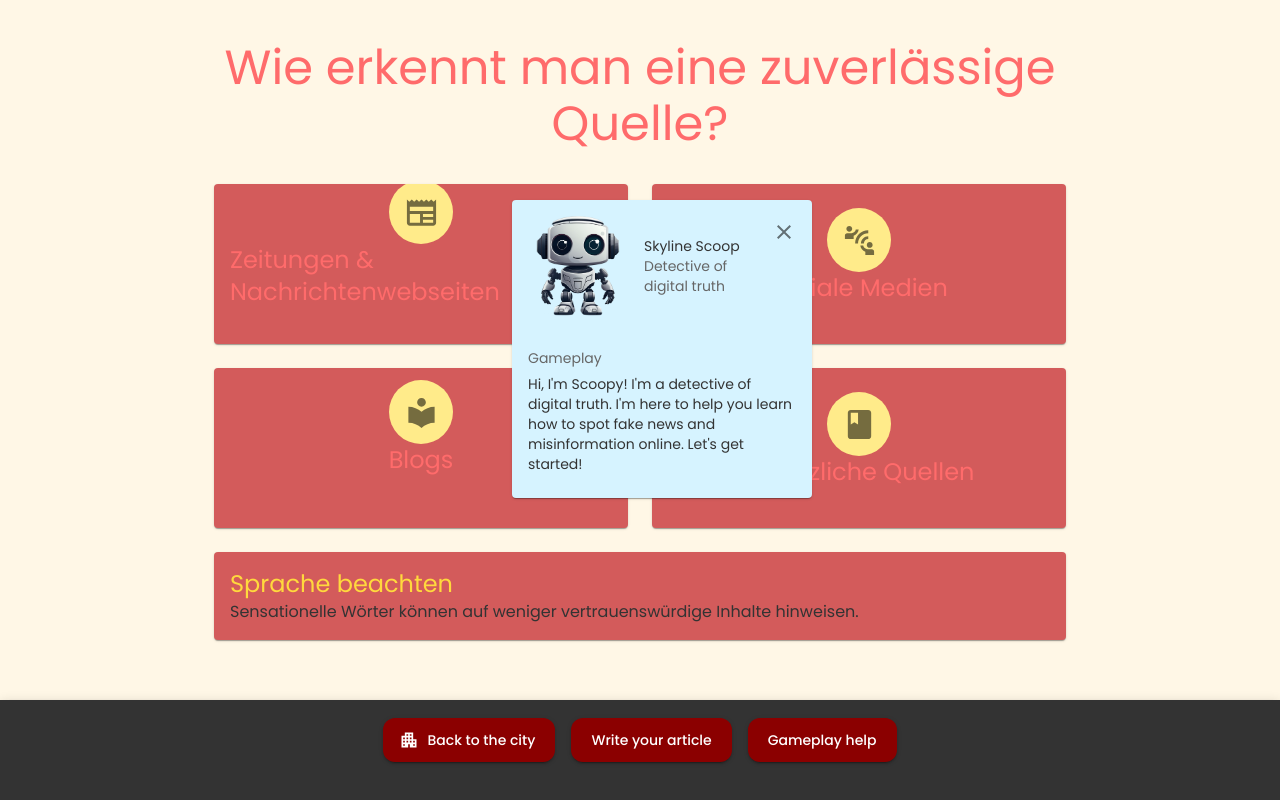
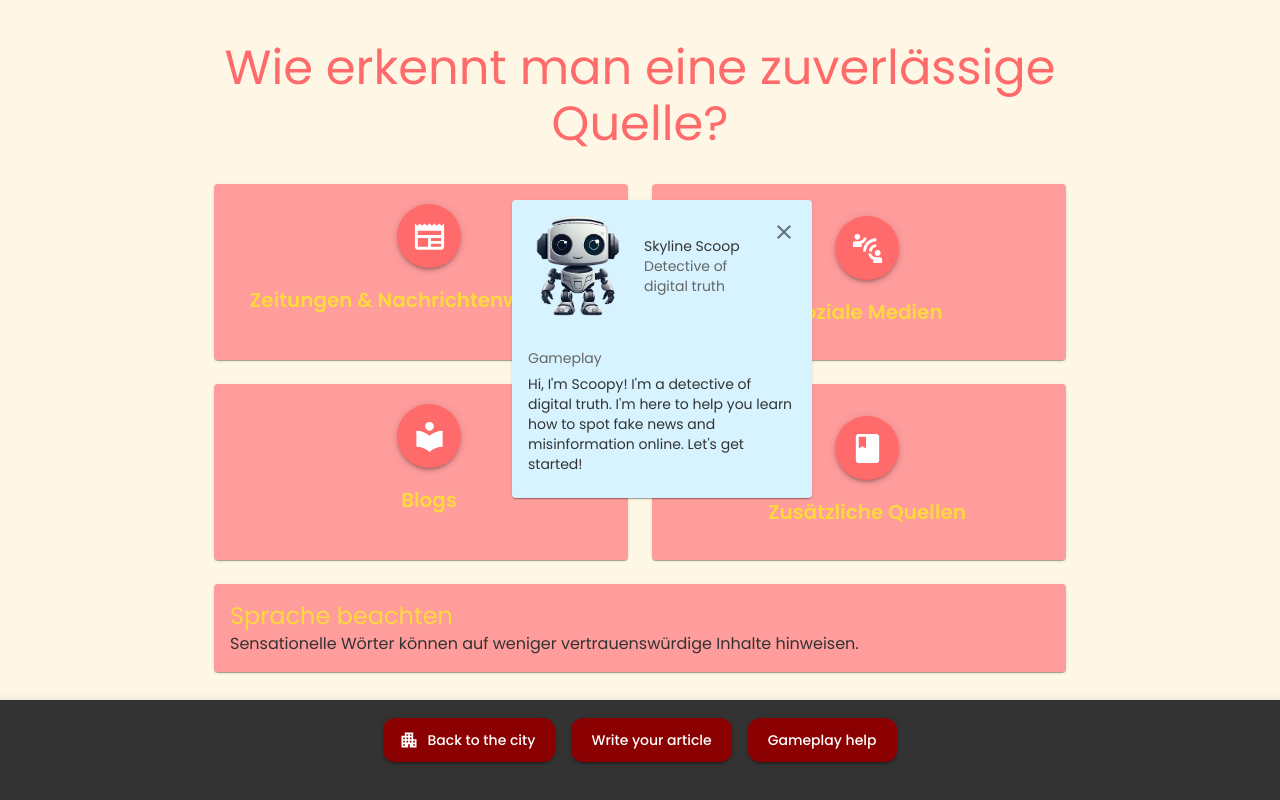
Before and after one commit to yasmineantille/herhack-2024, a React (Create React App) app in the folder srg-challenge/: page /herhack-2024/quote in a window 1280 px wide. Built offline with nearby package versions, Linux system fonts and the light colour scheme.

Commit message:
fixes styling flipped cards

```diff
--- a/srg-challenge/src/components/FlippableCard/FlippableCard.tsx
+++ b/srg-challenge/src/components/FlippableCard/FlippableCard.tsx
@@ -1,10 +1,10 @@
 import React, { useState } from 'react';
 import { Box, Typography } from '@mui/material';
-import {Newspaper, LocalLibrary} from '@mui/icons-material';
-import { StyledFlippableCard } from '../StyledComponents/StyledComponents';
-import './FlippableCard.css';
+import { Newspaper, LocalLibrary } from '@mui/icons-material';
 import ConnectWithoutContactIcon from '@mui/icons-material/ConnectWithoutContact';
 import BookIcon from '@mui/icons-material/Book';
+import {StyledFlippableCard} from "../StyledComponents/StyledComponents";
+import './FlippableCard.css';
 
 interface FlippableCardProps {
     icon: string;
@@ -16,13 +16,13 @@ const IconBox: React.FC<{ icon: string }> = ({ icon }) => {
     const renderIcon = () => {
         switch (icon) {
             case 'newspaper':
-                return <Newspaper color="action" fontSize="large" />;
+                return <Newspaper fontSize="large" />;
             case 'connect':
-                return <ConnectWithoutContactIcon color='action' fontSize='large' />;
+                return <ConnectWithoutContactIcon fontSize="large" />;
             case 'locallibrary':
-                return <LocalLibrary color="action" fontSize="large" />;
+                return <LocalLibrary fontSize="large" />;
             case 'book':
-                return <BookIcon color="action" fontSize="large"/>;
+                return <BookIcon fontSize="large" />;
             default:
                 return null;
         }
@@ -34,11 +34,16 @@ const IconBox: React.FC<{ icon: string }> = ({ icon }) => {
                 width: 64,
                 height: 64,
                 color: 'white',
-                backgroundColor: 'secondary.light',
+                backgroundColor: 'primary.main',
                 borderRadius: '50%',
                 display: 'flex',
                 justifyContent: 'center',
                 alignItems: 'center',
+                boxShadow: 3,
+                transition: 'transform 0.3s',
+                '&:hover': {
+                    transform: 'scale(1.1)',
+                },
             }}
         >
             {renderIcon()}
@@ -55,16 +60,16 @@ const FlippableCard: React.FC<FlippableCardProps> = ({ icon, title, flipsideText
 
     return (
         <StyledFlippableCard onClick={handleCardClick} className={`flippable-card ${isFlipped ? 'flipped' : ''}`}>
-            <Box className="card-content">
+            <Box className="card-content" sx={{ textAlign: 'center', p: 1 }}>
                 <Box className="card-front">
-                    <Box display="flex" justifyContent="center" >
+                    <Box display="flex" justifyContent="center">
                         <IconBox icon={icon} />
                     </Box>
-                    <Typography variant="h5" color="primary">
+                    <Typography variant="h6" color="secondary.main" fontWeight="bold" sx={{ mt: 2 }}>
                         {title}
                     </Typography>
                 </Box>
-                <Box className="card-back">
+                <Box className="card-back" >
                     <Box display="flex" justifyContent="center">
                         <IconBox icon={icon} />
                     </Box>
--- a/srg-challenge/src/components/StyledComponents/StyledComponents.ts
+++ b/srg-challenge/src/components/StyledComponents/StyledComponents.ts
@@ -15,7 +15,7 @@ export const StyledFlippableCard = styled(Card)(({ theme }) => ({
     flexDirection: 'column',
     justifyContent: 'space-between',
     height: '100%',
-    backgroundColor: theme.palette.primary.dark,
+    backgroundColor: theme.palette.primary.light,
 }));
 
 export const SectionTitle = styled(Typography)(({ theme }) => ({
```
Also changed, not shown: srg-challenge/src/components/StyledComponents/StyledComponents.tsx (added).
